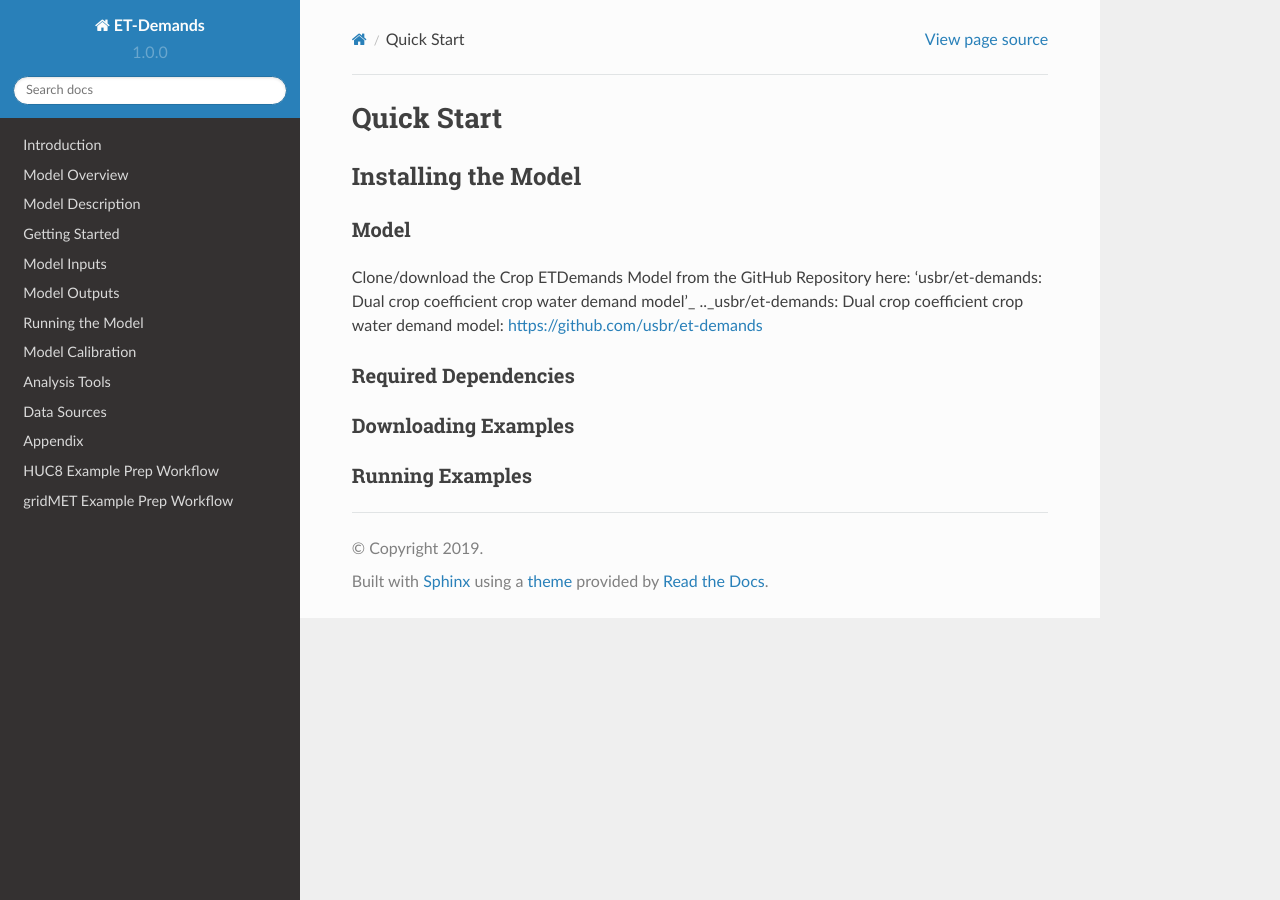
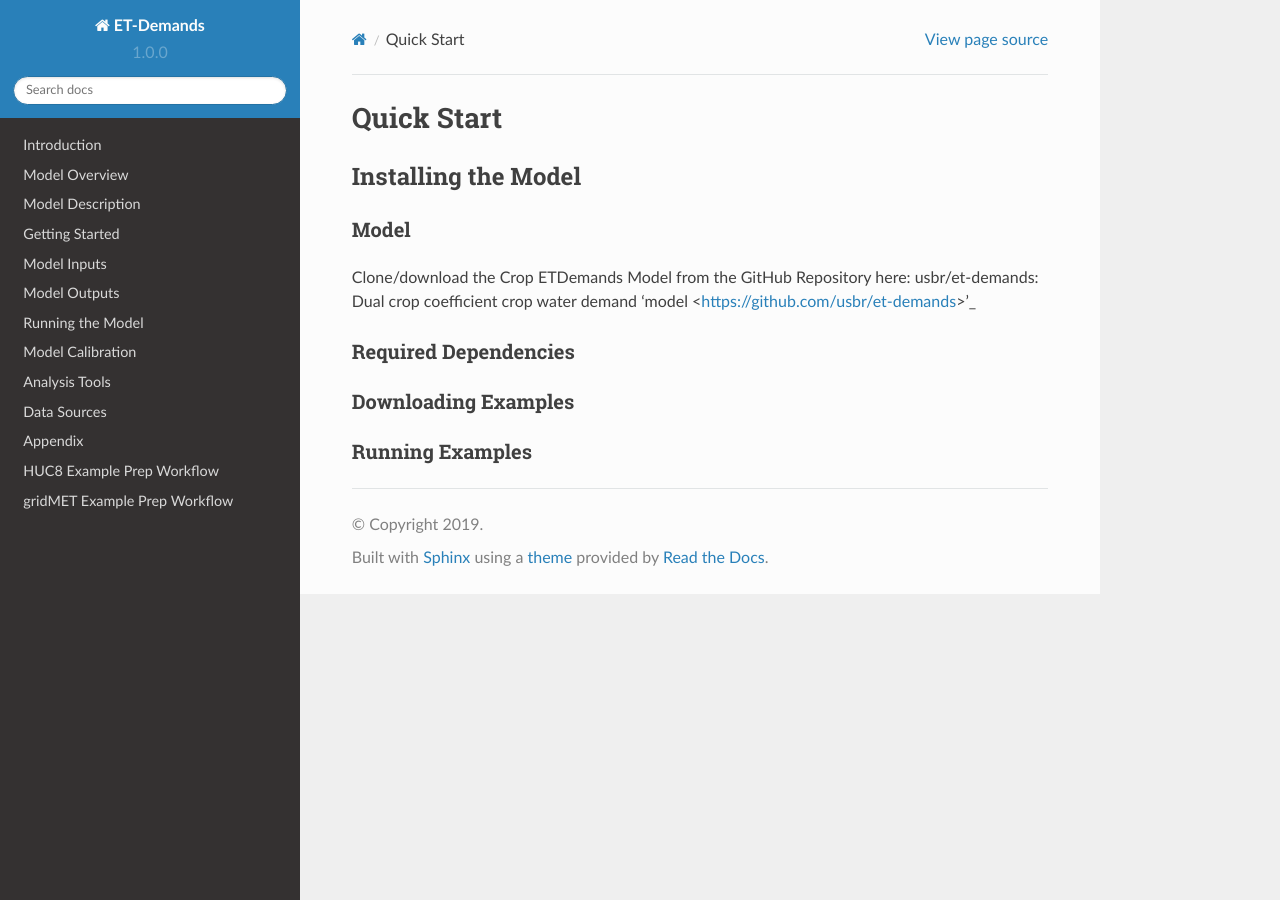
Before and after one commit to DOI-BOR/et-demands, a Sphinx documentation site: the page built from docs/quickstart.rst, in a window 1280 px wide. Built offline with Sphinx 7.4.7 and the Read the Docs theme 2.0.0, drawn with Linux system fonts in a browser that asks for light colours.

Commit message:
testing quickstart hyperlink

```diff
--- a/docs/quickstart.rst
+++ b/docs/quickstart.rst
@@ -7,8 +7,7 @@
 Model
 ^^^^^
 
-Clone/download the Crop ETDemands Model from the GitHub Repository here: 'usbr/et-demands: Dual crop coefficient crop water demand model'_
-.._usbr/et-demands: Dual crop coefficient crop water demand model: https://github.com/usbr/et-demands
+Clone/download the Crop ETDemands Model from the GitHub Repository here: usbr/et-demands: Dual crop coefficient crop water demand 'model  <https://github.com/usbr/et-demands>'_
 
 Required Dependencies
 ^^^^^^^^^^^^^^^^^^^^^
```
